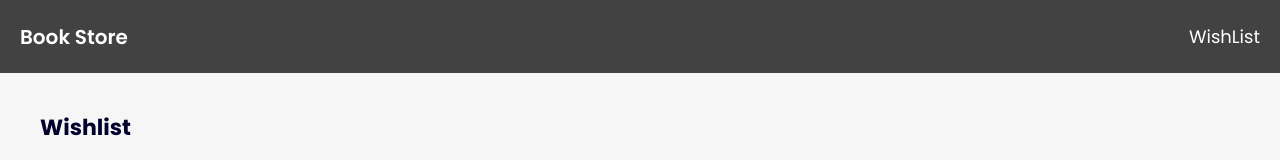
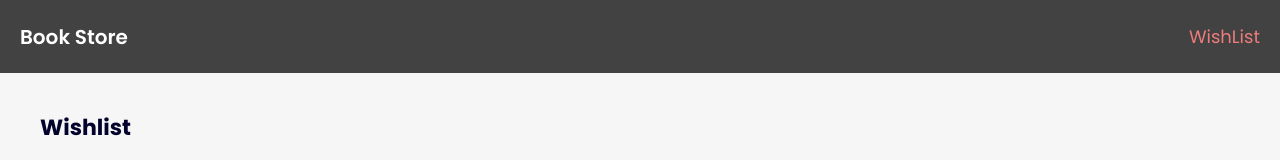
Before and after one commit to Faysal-A-S/Book-Shop, a React app: page /wishlist in a window 1280 px wide. Shown: the top 160 px of the page. Built offline with nearby package versions, Linux system fonts and the light colour scheme; the HTML template or start-up script is replaced by a standard one.

Commit message:
styles: style add for link color

```diff
--- a/src/components/Navbar/Navbar.module.css
+++ b/src/components/Navbar/Navbar.module.css
@@ -1,4 +1,4 @@
-.container{
+.container {
   /* width: 100%; */
   background: #424242;
   padding: 5px 20px;
@@ -6,7 +6,7 @@
   justify-content: space-between;
   place-items: center;
 }
-.container>a> h2{
+.container > a > h2 {
   font-size: 20px;
   color: white;
   font-weight: 600;
@@ -15,11 +15,16 @@
   text-decoration: none;
 }
 
-.container > a > p {
+.link {
   color: white;
   font-size: 18px;
-  transition: all .2s ease-in;
+  transition: all 0.2s ease-in;
 }
-.container>a>p:hover{
+.selected {
+  color: rgb(238, 124, 124);
+  font-size: 18px;
+  transition: all 0.2s ease-in;
+}
+.link:hover {
   color: rgb(238, 124, 124);
 }
```
